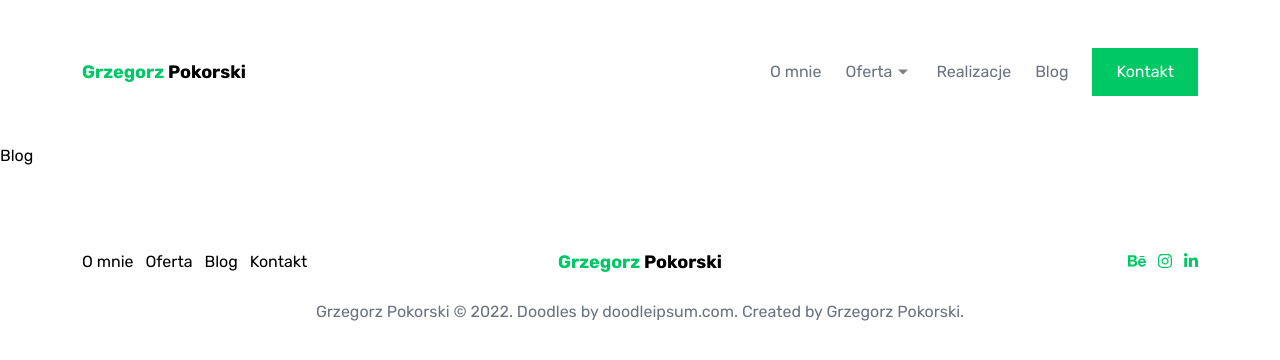
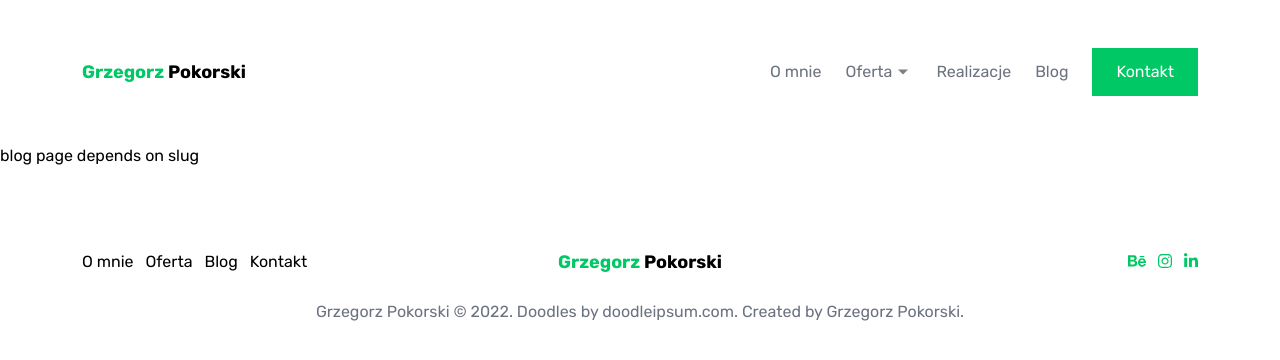
Before and after one commit to grzegorzpokorski/moja-strona, a Next.js app: page /blog/1 in a window 1280 px wide. Shown: the top 360 px of the page. Built offline with nearby package versions, Linux system fonts and the light colour scheme.

Commit message:
add Main componenet

```diff
--- a/components/Hero/Hero.js
+++ b/components/Hero/Hero.js
@@ -3,7 +3,7 @@ import Button from "./../Button";
 
 const Hero = ({ title, description, buttons, image, bgColor, isHome }) => {
   return (
-    <section className={`py-12 md:py-24 ${bgColor ? bgColor : "bg-white"}`}>
+    <section className={`py-12 md:py-18 ${bgColor ? bgColor : "bg-white"}`}>
       <div className="container mx-auto px-3 flex flex-col md:flex-row items-center gap-3">
         <header className="md:w-1/2 flex flex-col gap-3 text-center md:text-left items-center md:items-start">
           {isHome ? (
--- /dev/null
+++ b/components/Main/Main.js
@@ -0,0 +1,11 @@
+const Main = ({ children, withMarginTop }) => {
+  return withMarginTop ? (
+    <main id="tresc" className="mt-[4.375rem] lg:mt-36">
+      {children}
+    </main>
+  ) : (
+    <main id="tresc">{children}</main>
+  );
+};
+
+export default Main;
--- /dev/null
+++ b/components/Main/index.js
@@ -0,0 +1 @@
+export { default } from "./Main";
--- a/pages/[slug].js
+++ b/pages/[slug].js
@@ -1,13 +1,14 @@
 import Header from "../components/Header";
 import Footer from "../components/Footer";
+import Main from "../components/Main";
 
 const Page = () => {
   return (
     <>
       <Header />
-      <main id="tresc" className="mt-[4.375rem] lg:mt-36">
-        <p>Page depends on slig</p>
-      </main>
+      <Main withMarginTop>
+        <p>page depends on slug</p>
+      </Main>
       <Footer />
     </>
   );
--- a/pages/blog/[slug].js
+++ b/pages/blog/[slug].js
@@ -1,13 +1,14 @@
 import Header from "./../../components/Header";
 import Footer from "./../../components/Footer";
+import Main from "./../../components/Main";
 
 const Blog = () => {
   return (
     <>
       <Header />
-      <main id="tresc" className="mt-[4.375rem] lg:mt-36">
-        <p>Blog</p>
-      </main>
+      <Main withMarginTop>
+        <p>blog page depends on slug</p>
+      </Main>
       <Footer />
     </>
   );
--- a/pages/blog/index.js
+++ b/pages/blog/index.js
@@ -1,13 +1,14 @@
 import Header from "./../../components/Header";
 import Footer from "./../../components/Footer";
+import Main from "./../../components/Main";
 
 const Blog = () => {
   return (
     <>
       <Header />
-      <main id="tresc" className="mt-[4.375rem] lg:mt-36">
-        <p>Blog</p>
-      </main>
+      <Main withMarginTop>
+        <p>blog</p>
+      </Main>
       <Footer />
     </>
   );
--- a/pages/index.js
+++ b/pages/index.js
@@ -1,5 +1,6 @@
 import Header from "../components/Header";
 import Footer from "../components/Footer";
+import Main from "../components/Main";
 import Hero from "../components/Hero";
 
 import heroImage from "./../public/images/hero.webp";
@@ -32,7 +33,9 @@ const Home = () => {
           isHome
         />
       </Header>
-      <main id="tresc" className="mt-[4.375rem] lg:mt-36"></main>
+      <Main>
+        <p>home</p>
+      </Main>
       <Footer />
     </>
   );
```
